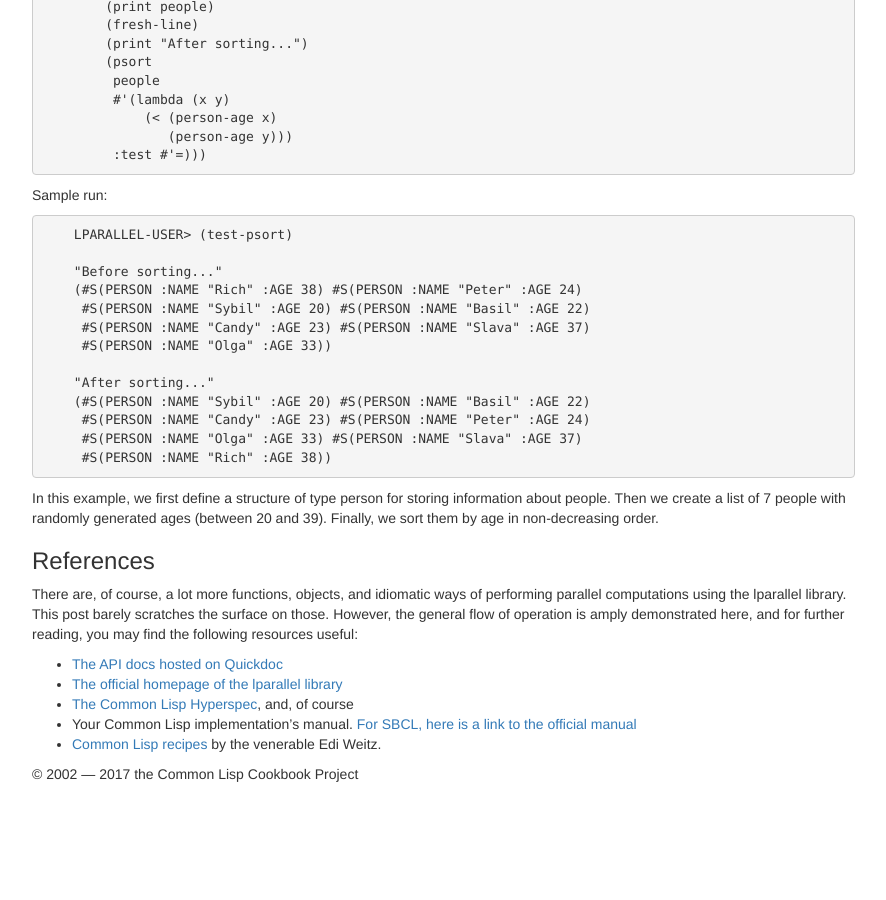
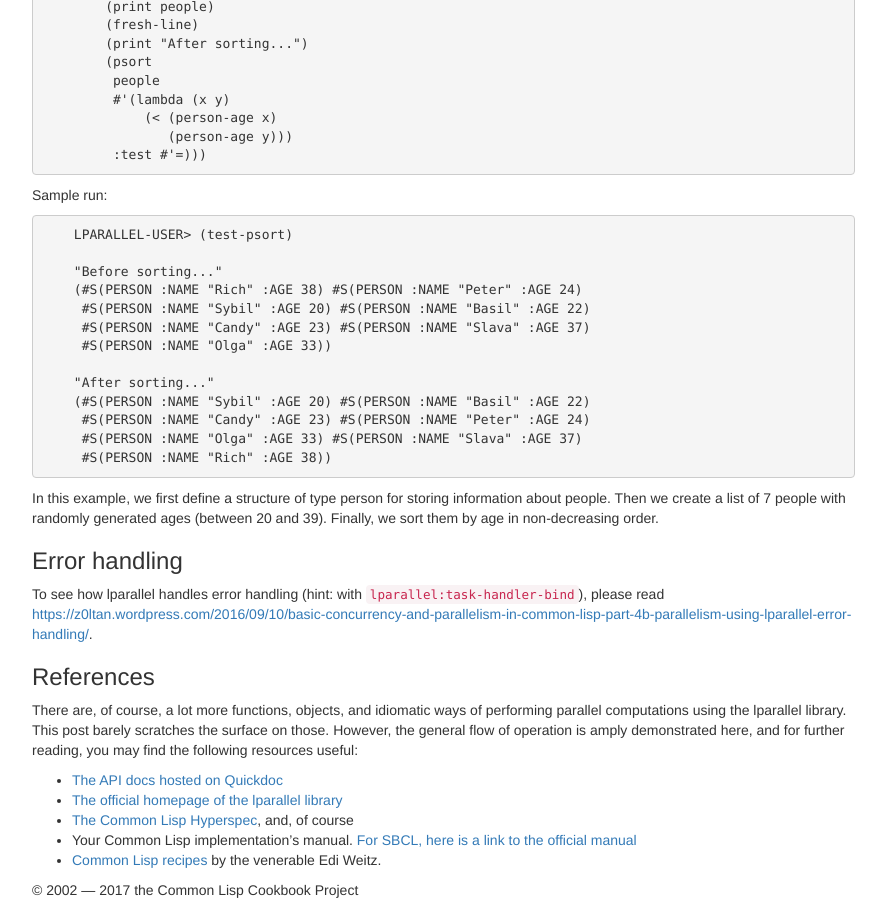
Before and after one commit to LispCookbook/cl-cookbook, a Jekyll site: the page built from process.md, in a window 1280 px wide and 900 px high, scrolled down 35004 px. Shown: the whole window, without its empty margins (303-1189 px from the left). Built offline with Jekyll 4.4.1, drawn with Linux system fonts in a browser that asks for light colours; before the commit the page ends 35788 px from its top, so only the background shows below that.

Commit message:
lparallel error handling: link to z0ltan blog

```diff
--- a/process.md
+++ b/process.md
@@ -2324,6 +2324,12 @@ storing information about people. Then we create a list of 7 people
 with randomly generated ages (between 20 and 39). Finally, we sort
 them by age in non-decreasing order.
 
+### Error handling
+
+To see how lparallel handles error handling (hint: with
+`lparallel:task-handler-bind`), please read
+[https://z0ltan.wordpress.com/2016/09/10/basic-concurrency-and-parallelism-in-common-lisp-part-4b-parallelism-using-lparallel-error-handling/](https://z0ltan.wordpress.com/2016/09/10/basic-concurrency-and-parallelism-in-common-lisp-part-4b-parallelism-using-lparallel-error-handling/).
+
 ### References
 
 There are, of course, a lot more functions, objects, and idiomatic
```
